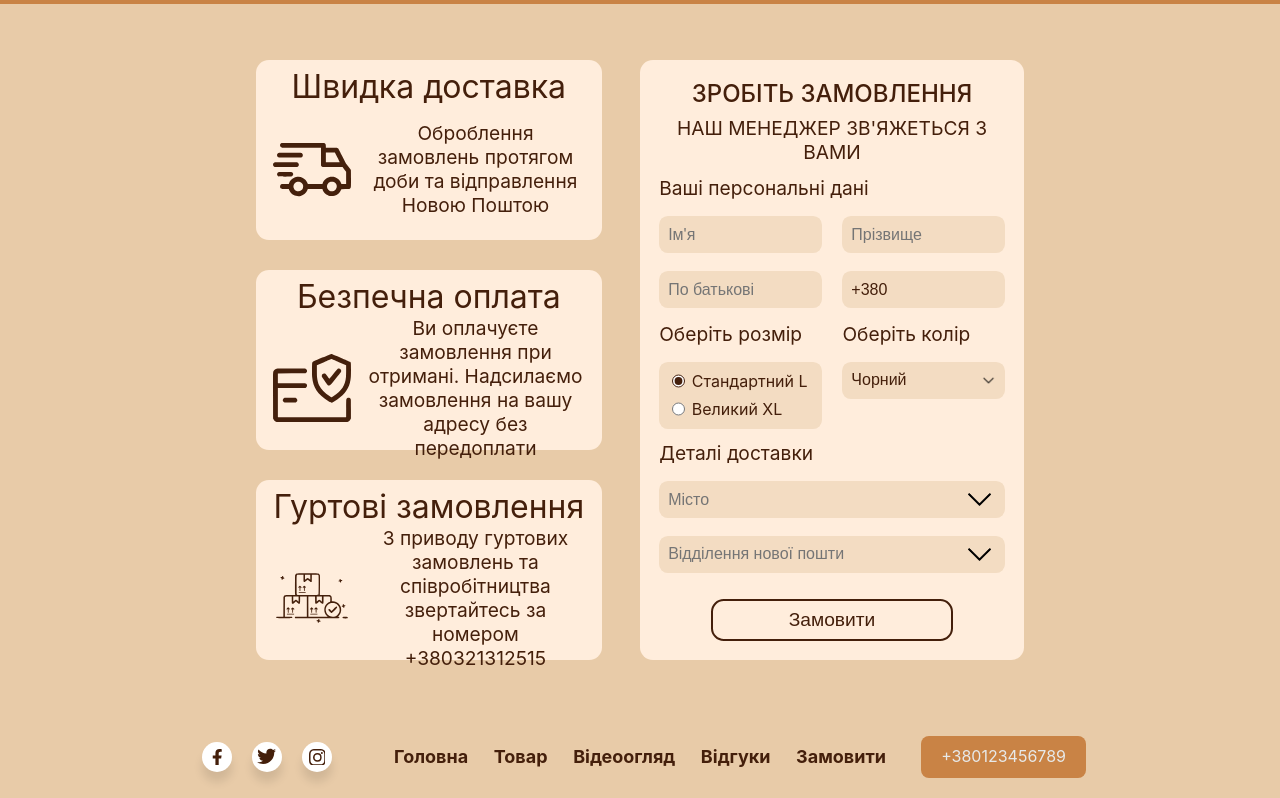
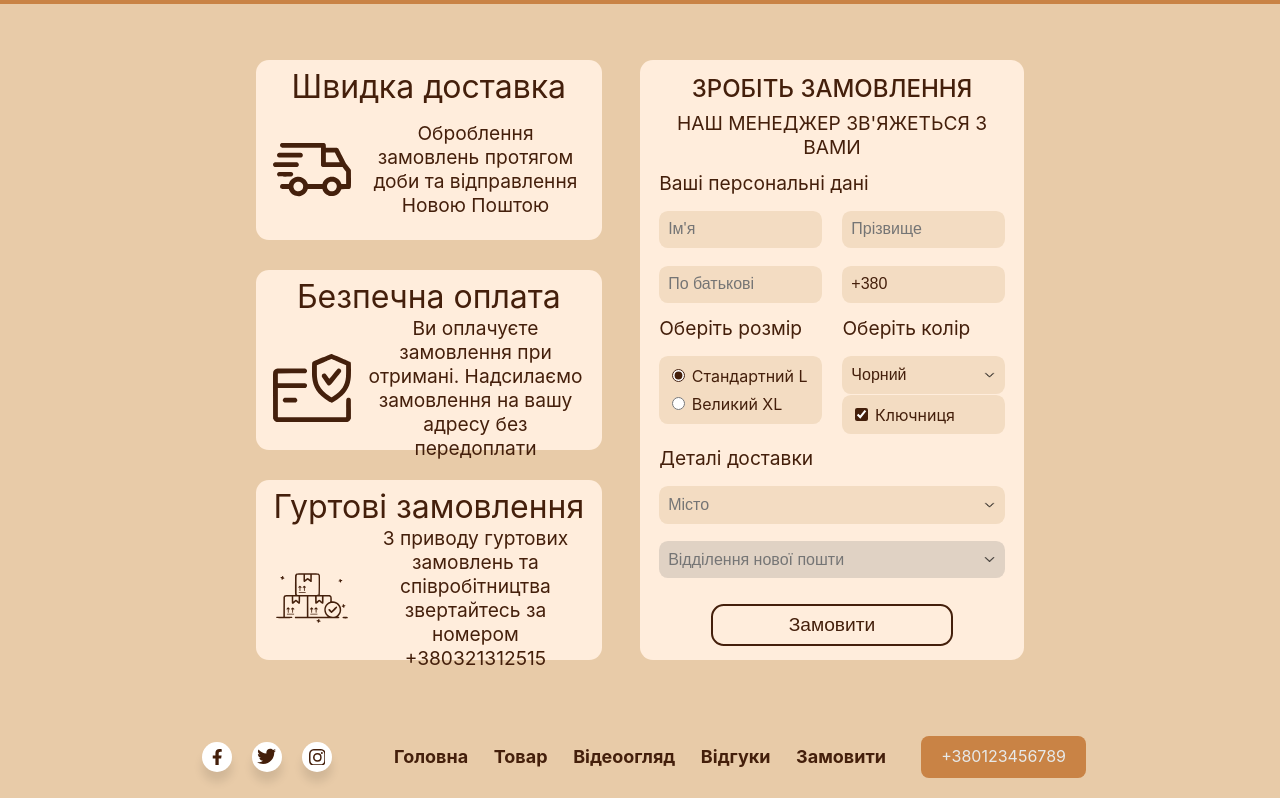
Before and after one commit to deltaonlyone/LeatherBagsFrontend, a React (Create React App) app: page / in a window 1280 px wide. Shown: the part 3540-4338 px from the top of the page. Built offline with nearby package versions, Linux system fonts and the light colour scheme.

Commit message:
Dropdown list changes. Complete Nova Post API integration.

```diff
--- a/src/components/homePage/itemInfo/Carousel.module.css
+++ b/src/components/homePage/itemInfo/Carousel.module.css
@@ -30,6 +30,10 @@
     width: auto;
     position: absolute;
     top: 43%;
+}
+
+.arrow:hover {
+    cursor: pointer;
 }
 
 .arrowLeft {
--- a/src/components/homePage/orderForm/OrderForm.js
+++ b/src/components/homePage/orderForm/OrderForm.js
@@ -1,9 +1,11 @@
 import styles from './OrderForm.module.css'
-import React, { useState, useRef, useEffect } from 'react';
+import React, {useCallback, useRef, useState} from 'react';
 import axios from 'axios';
 import InputPhoneNum from "./inputs/InputPhoneNum";
 import InputName from "./inputs/InputName";
 import DropdownList from "./inputs/DropdownList";
+
+const pageLimit = 15;
 
 const OrderForm = () => {
     const [firstName, setFirstName] = useState('');
@@ -20,14 +22,34 @@ const OrderForm = () => {
     }];
     const [size, setSize] = useState(sizes[0].value);
 
-    const colors = ['Чорний', 'Синій', 'Червоний', 'Коричневий'];
+    const colors = [{
+        title: 'Чорний',
+        value: 'Чорний'
+    }, {
+        title: 'Синій',
+        value: 'Синій'
+    }, {
+        title: 'Червоний',
+        value: 'Червоний'
+    }, {
+        title: 'Коричневий',
+        value: 'Коричневий'
+    }];
     const [color, setColor] = useState(colors[0]);
+    const handleColorChange = (e) => {
+        setColor({
+            title: e.title,
+            value: e.title
+        });
+    }
+
+    const [keyHolder, setKeyHolder] = useState(true);
 
     const [hasError, setHasError] = useState(false);
     const [trigger, setTrigger] = useState(false);
-    const checkError = (error) => {
+    const checkError = useCallback((error) => {
         setHasError(hasError || error);
-    }
+    }, [hasError])
 
     const sendData = (event) => {
         event.preventDefault();
@@ -38,23 +60,31 @@ const OrderForm = () => {
             middleName: middleName,
             phoneNum: phoneNum,
             size: size,
-            color: color,
-            city: city,
-            department: department
+            color: color.value,
+            keyHolder: keyHolder,
+            city: city.title,
+            department: department.value
         })
     };
 
-    const [city, setCity] = useState('');
-    const [cityRef, setCityRef] = useState('');
-    const [department, setDepartment] = useState('');
+    const [city, setCity] = useState({
+        title: '',
+        value: null
+    });
     const [citySuggestions, setCitySuggestions] = useState([]);
-    const [departmentSuggestions, setDepartmentSuggestions] = useState([]);
+    let cityPage = useRef(1);
+    let cityHasNext = useRef(true);
 
-
-    const handleCityChange = async (e) => {
-        const cityName = e.target.value;
-        setCity(cityName);
-        if (cityName.length > 0) {
+    const loadCitySuggestions = useCallback(async (cityName, refresh) => {
+        if (refresh) {
+            cityPage.current = 1;
+            cityHasNext.current = true;
+        } else if (cityHasNext.current) {
+            cityPage.current++;
+        } else {
+            return;
+        }
+        if (cityName) {
             try {
                 const response = await axios.post('https://api.novaposhta.ua/v2.0/json/', {
                     apiKey: 'ad9f19d77f0329680046910f08946c8f',
@@ -62,67 +92,104 @@ const OrderForm = () => {
                     calledMethod: 'searchSettlements',
                     methodProperties: {
                         CityName: cityName,
-                        Limit: '10',
-                        Page: '1',
-                        Warehouse: "1"
+                        Limit: pageLimit,
+                        Page: cityPage.current,
+                        Warehouse: 1
                     }
                 });
-                setCitySuggestions(response.data.data[0].Addresses);
+                setCitySuggestions([...(refresh ? [] : citySuggestions),
+                    ...response.data.data[0].Addresses.map(v => {
+                        return {
+                            title: v.Present,
+                            value: v.DeliveryCity
+                        }
+                    })]);
+                cityHasNext.current = response.data.data[0].TotalCount > pageLimit * cityPage.current;
             } catch (error) {
                 console.error('Error fetching city data:', error);
             }
         } else {
             setCitySuggestions([]);
         }
+    }, [citySuggestions]);
+
+    const handleCityChange = useCallback(async (e) => {
+        if (city.title !== e.title) {
+            setCity({
+                title: e.title,
+                value: e.value
+            });
+        }
+        await loadCitySuggestions(e.title, true);
+    }, [loadCitySuggestions, city.title]);
+
+    const handleCityScrollDown = useCallback(() => {
+        loadCitySuggestions(city.title, false);
+    }, [loadCitySuggestions, city.title]);
+
+    const [department, setDepartment] = useState({
+        title: '',
+        value: null
+    });
+    const [departmentSuggestions, setDepartmentSuggestions] = useState([]);
+    let departmentPage = useRef(1);
+    let departmentHasNext = useRef(true);
+
+    const loadDepartmentSuggestions = useCallback(async (departmentNum, refresh) => {
+        if (refresh) {
+            departmentPage.current = 1;
+            departmentHasNext.current = true;
+        } else if (departmentHasNext.current) {
+            departmentPage.current++;
+        } else {
+            return;
+        }
+
+        if (city.value) {
+            try {
+                const properties = {
+                    Page: departmentPage.current,
+                    Limit: pageLimit,
+                    CityRef: city.value,
+                    Language: 'UA'
                 };
+                if (departmentNum) {
+                    properties.WarehouseId = departmentNum;
+                }
 
-    const handleDepartmentChange = async (e) => {
-        const departmentNum = e.target.value;
-        setDepartment(departmentNum);
-        try {
-            if(city.length>0){
-            const data = await axios.post('https://api.novaposhta.ua/v2.0/json/', {
-                apiKey: 'ad9f19d77f0329680046910f08946c8f',
-                modelName: 'AddressGeneral',
-                calledMethod: 'searchSettlements',
-                methodProperties: {
-                    Page: '1',
-                    Limit: '1',
-                    CityName: city,
-                    Warehouse: "1"
-                }
-            });
-            setCityRef(data.data.data[0].Addresses[0].DeliveryCity)
-            }else{
-                setCityRef("")
-            }
-        } catch (error) {
-            console.error('Error fetching department data:', error);
-        }
-        if (departmentNum.length > 0) {
-            try {
                 const response = await axios.post('https://api.novaposhta.ua/v2.0/json/', {
                     apiKey: 'ad9f19d77f0329680046910f08946c8f',
                     modelName: 'AddressGeneral',
                     calledMethod: 'getWarehouses',
-                    methodProperties: {
-                        WarehouseId: departmentNum,
-                        Page: '1',
-                        Limit: '20',
-                        CityRef: cityRef,
-                        Language: 'UA'
-
-                    }
+                    methodProperties: properties
                 });
 
-                setDepartmentSuggestions(response.data.data);
+                setDepartmentSuggestions([...(refresh ? [] : departmentSuggestions),
+                    ...response.data.data.map(v => {
+                        return {
+                            title: v.Description,
+                            value: v.Description
+                        }
+                    })]);
+                departmentHasNext.current = response.data.info.totalCount > pageLimit * departmentPage.current;
             } catch (error) {
                 console.error('Error fetching department data:', error);
             }
         } else {
             setDepartmentSuggestions([]);
         }
-    };
+    }, [city.value, departmentSuggestions]);
+
+    const handleDepartmentChange = useCallback(async (e) => {
+        if (department.title !== e.title) {
+            setDepartment(e);
+        }
+        await loadDepartmentSuggestions(e.title, true);
+    }, [loadDepartmentSuggestions, department.title]);
+
+    const handleDepartmentScrollDown = useCallback(() => {
+        loadDepartmentSuggestions(department.title, false);
+    }, [loadDepartmentSuggestions, department.title]);
 
     return (
         <form className={`column ${styles.orderForm}`}>
@@ -169,7 +236,7 @@ const OrderForm = () => {
                 <div className={styles.twoColumns}>
                     <fieldset>
                         {sizes.map((s, i) => (
-                            <div className={styles.radioRow} key={i}
+                            <div className={styles.fieldsetRow} key={i}
                                  onClick={() => setSize(s.value)}>
                                 <input type='radio' name='size' value={s.value}
                                        onChange={() => setSize(s.value)}
@@ -180,40 +247,49 @@ const OrderForm = () => {
                     </fieldset>
                 </div>
                 <div className={styles.twoColumns}>
-                    <DropdownList name='color' placeholder='Колір'
+                    <div className='column'>
+                        <DropdownList name='fill' placeholder='Колір'
                                       value={color} editable={false}
-                                  options={colors} onChange={e => setColor(e.target.value)}
+                                      options={colors} onChange={handleColorChange}
                                       checkErrorTrigger={hasError} setError={checkError}/>
+                        <div className={styles.inputWrapper}>
+                            <div className={styles.fieldsetRow}
+                                 onClick={() => setKeyHolder(!keyHolder)}>
+                                <input type='checkbox' name='keyHolder' checked={keyHolder}
+                                       onChange={() => {
+                                       }}/>
+                                <label htmlFor='keyHolder'>Ключниця</label>
+                            </div>
+                        </div>
+                    </div>
                 </div>
             </div>
             <div className={`${styles.formRow} ${styles.centeredRow}`}>
-                <div className={`${styles.inputColumn}`}>
+                <div className={`${styles.inputColumn} ${styles.oneColumn}`}>
                     <h5>Деталі доставки</h5>
-
-                    <div className={styles.oneColumn}>
                     <DropdownList
-                            name='city'
+                        name='place'
                         placeholder='Місто'
                         value={city}
                         editable={true}
-                            options={citySuggestions.map(suggestion => suggestion.Present)}
+                        options={citySuggestions}
                         onChange={handleCityChange}
+                        onScrollDown={handleCityScrollDown}
                         checkErrorTrigger={hasError}
                         setError={checkError}
                     />
-                    </div>
-                    <div className={styles.oneColumn}>
                     <DropdownList
                         name='department'
                         placeholder='Відділення нової пошти'
                         value={department}
                         editable={true}
-                            options={departmentSuggestions.map(suggestion => suggestion.Description)}
+                        options={departmentSuggestions}
                         onChange={handleDepartmentChange}
+                        onScrollDown={handleDepartmentScrollDown}
                         checkErrorTrigger={hasError}
                         setError={checkError}
+                        disabled={!city.value}
                     />
-                    </div>
                 </div>
             </div>
             <button type='submit' onClick={sendData} disabled={hasError}>Замовити</button>
--- a/src/components/homePage/orderForm/OrderForm.module.css
+++ b/src/components/homePage/orderForm/OrderForm.module.css
@@ -33,6 +33,7 @@
     margin-top: 1.5vh;
 }
 
+.inputWrapper,
 .orderForm select, fieldset {
     background-color: var(--input-color);
     border: none;
@@ -43,7 +44,11 @@
 
 .orderForm input[type='radio'] {
     accent-color: var(--main-text-color);
-    background-color: transparent;
+    margin-right: 5%;
+}
+
+.orderForm input[type='checkbox'] {
+    accent-color: var(--main-text-color);
     margin-right: 5%;
 }
 
@@ -89,14 +94,23 @@
     text-align: start;
 }
 
-.radioRow {
+.fieldsetRow {
+    -webkit-user-select: none;
+    -ms-user-select: none;
+    user-select: none;
     display: flex;
     flex-direction: row;
     justify-content: start;
+    align-items: baseline;
     width: 100%;
 }
 
-.radioRow:not(:first-child) {
+.fieldsetRow:hover,
+.fieldsetRow *:hover {
+    cursor: pointer;
+}
+
+.fieldsetRow:not(:first-child) {
     margin-top: 1vh;
 }
 
--- a/src/components/homePage/orderForm/inputs/DropdownList.js
+++ b/src/components/homePage/orderForm/inputs/DropdownList.js
@@ -1,7 +1,12 @@
 import styles from './Input.module.css';
-import { useEffect, useRef, useState } from "react";
+import {useEffect, useRef, useState} from "react";
 
-const DropdownList = ({ name, placeholder, value, editable, options, onChange, setError, checkErrorTrigger }) => {
+const DropdownList = ({
+                          name, placeholder, value,
+                          editable, options, onChange,
+                          setError, checkErrorTrigger,
+                          disabled, onScrollDown
+                      }) => {
     const [error, setErrorObject] = useState({
         hasError: false,
         message: ''
@@ -10,7 +15,7 @@ const DropdownList = ({ name, placeholder, value, editable, options, onChange, s
     const [hovered, setHovered] = useState(false);
     const [focused, setFocused] = useState(false);
     const isShown = () => {
-        return hovered || focused;
+        return !disabled && (hovered || focused);
     }
 
     const [index, setIndex] = useState(0);
@@ -26,10 +31,11 @@ const DropdownList = ({ name, placeholder, value, editable, options, onChange, s
             }
         }
     }
+
     const handleKeyDown = (event) => {
         if (event.key === 'Enter') {
             event.preventDefault();
-            onChange({ target: { value: options[index] } });
+            onChange(options[index]);
         } else if (event.key === 'ArrowUp' && index > 0) {
             event.preventDefault();
             scrollInView(index - 1);
@@ -42,7 +48,7 @@ const DropdownList = ({ name, placeholder, value, editable, options, onChange, s
     }
 
     const checkError = () => {
-        if (!value) {
+        if (!value.value) {
             setErrorObject({
                 hasError: true,
                 message: "Поле є обов'язковим"
@@ -63,34 +69,75 @@ const DropdownList = ({ name, placeholder, value, editable, options, onChange, s
         }
     }, [checkErrorTrigger]);
 
+    const input = useRef();
+    const onWrapperClick = () => {
+        if (input.current) {
+            input.current.focus();
+        }
+    }
+
+    const onScroll = (e) => {
+        const element = e.target;
+        if (Math.abs(element.scrollHeight - (element.scrollTop + element.clientHeight)) <= 1) {
+            onScrollDown();
+        }
+    }
+
     return (
         <div className={styles.inputColumn}>
             <div className={styles.dropdown}
                  onKeyDown={handleKeyDown}
                  onMouseEnter={() => setHovered(true)}
-                 onMouseLeave={() => setHovered(false)}>
+                 onMouseLeave={() => setHovered(false)}
+                 onClick={onWrapperClick}>
                 <div
                     className={`row ${styles.inputWrapper}
-                        ${error.hasError ? styles.errorWrapper : ''}
-                        ${isShown() ? styles.hoveredWrapper : ''}`}>
+                        ${error.hasError ? isShown() ? styles.dropdownErrorWrapper : styles.errorWrapper : ''}
+                        ${isShown() ? styles.hoveredWrapper : ''}
+                        ${disabled ? styles.disabledWrapper : ''}`}>
                     <input type='text' name={name}
                            className={`${styles.listInput} ${editable ? '' : styles.unEditable}`}
-                           onChange={onChange} value={value}
-                           onFocus={() => setFocused(true)}
-                           onBlur={() => setFocused(false)}
+                           onChange={(e) => onChange({
+                               title: e.target.value,
+                               value: null
+                           })}
+                           value={value.title}
+                           onFocus={(e) => {
+                               setFocused(true);
+                               onChange({
+                                   title: e.target.value,
+                                   value: null
+                               });
+                           }}
+                           onBlur={() => {
+                               setFocused(false);
+                               checkError();
+                           }}
                            placeholder={placeholder}
-                           contentEditable={editable}/>
+                           ref={input}
+                           autoComplete='off'
+                           readOnly={!editable || disabled}/>
                     <img src='/home/arrow.png' alt='arrow'
                          className={`${styles.arrow} ${isShown() ? styles.arrowUp : ''}`}/>
                 </div>
-                <div className={`${styles.dropdown_content} ${isShown() ? styles.showContent : ''}`}>
-                    <div className={styles.scrollable} ref={scrollableRef}>
+                <div className={`${styles.dropdown_content}
+                 ${isShown() ? styles.showContent : ''}
+                 ${error.hasError ? styles.dropdownError : ''}`}>
+                    <div className={styles.scrollable} ref={scrollableRef}
+                         onScroll={onScrollDown ? onScroll : () => {
+                         }}>
                         {options.map((c, i) => (
                             <option className={`${styles.dropdown_option} ${i === index ? styles.hoveredOption : ''}`}
-                                    value={c} key={i}
-                                    onClick={() => onChange({ target: { value: c } })}
+                                    value={c.title} key={i}
+                                    onClick={() => {
+                                        onChange({
+                                            title: c.title,
+                                            value: c.value
+                                        });
+                                        checkError();
+                                    }}
                                     onMouseEnter={() => setIndex(i)}>
-                                {c}
+                                {c.title}
                             </option>
                         ))}
                     </div>
--- a/src/components/homePage/orderForm/inputs/Input.module.css
+++ b/src/components/homePage/orderForm/inputs/Input.module.css
@@ -1,11 +1,11 @@
 .inputColumn {
+    margin-top: 2vh;
     display: flex;
     flex-direction: column;
     width: 100%;
 }
 
 .inputWrapper {
-    margin-top: 2vh;
     width: 100%;
     background-color: var(--input-color);
     box-sizing: border-box;
@@ -13,6 +13,10 @@
     padding: 0 0.7vw;
     align-items: center;
     justify-content: space-between;
+}
+
+.disabledWrapper {
+    background-color: rgba(100, 100, 100, 0.2);
 }
 
 .input {
@@ -29,6 +33,16 @@
 
 .errorWrapper {
     border: red 1px solid;
+}
+
+.dropdownErrorWrapper {
+    border: red 1px solid;
+    border-bottom: 0;
+}
+
+.dropdownError {
+    border: red 1px solid;
+    border-top: 0;
 }
 
 .errorInput {
@@ -67,7 +81,7 @@
 }
 
 .arrow {
-    width: 10%;
+    width: 1vw;
     height: 70%;
     object-fit: contain;
     transition: transform 0.5s ease-in-out;
@@ -86,11 +100,8 @@
     display: none;
     position: absolute;
     width: 100%;
-    /*height: fit-content;*/
-    height: 150%;
-    max-height: 150%;
     box-sizing: border-box;
-    overflow: hidden;
+    overflow: auto;
     z-index: 1;
     background-color: var(--input-color);
     border-radius: 0 0 0.7vw 0.7vw;
@@ -98,7 +109,8 @@
 
 .scrollable {
     width: 100%;
-    height: 100%;
+    min-height: 0.7vw;
+    max-height: 10vh;
     overflow: auto;
     box-sizing: border-box;
 }
@@ -109,13 +121,15 @@
 
 .scrollable::-webkit-scrollbar {
     width: 10px;
+    height: 10px;
 }
 
 .scrollable::-webkit-scrollbar-thumb {
     background-color: rgba(0, 0, 0, 0.1);
 }
 
-.scrollable::-webkit-scrollbar-track {
+.scrollable::-webkit-scrollbar-track,
+.scrollable::-webkit-scrollbar-corner {
     background-color: var(--main-background-color);
 }
 
--- a/src/styles.css
+++ b/src/styles.css
@@ -9,6 +9,10 @@
     --secondary-background-color: #C98345;
     --main-text-color: #441F0B;
     --secondary-text-color: #9F5125;
+}
+
+button:hover {
+    cursor: pointer;
 }
 
 .centeredComponent {
```
Lines whose indentation alone changed are shown as unchanged.
